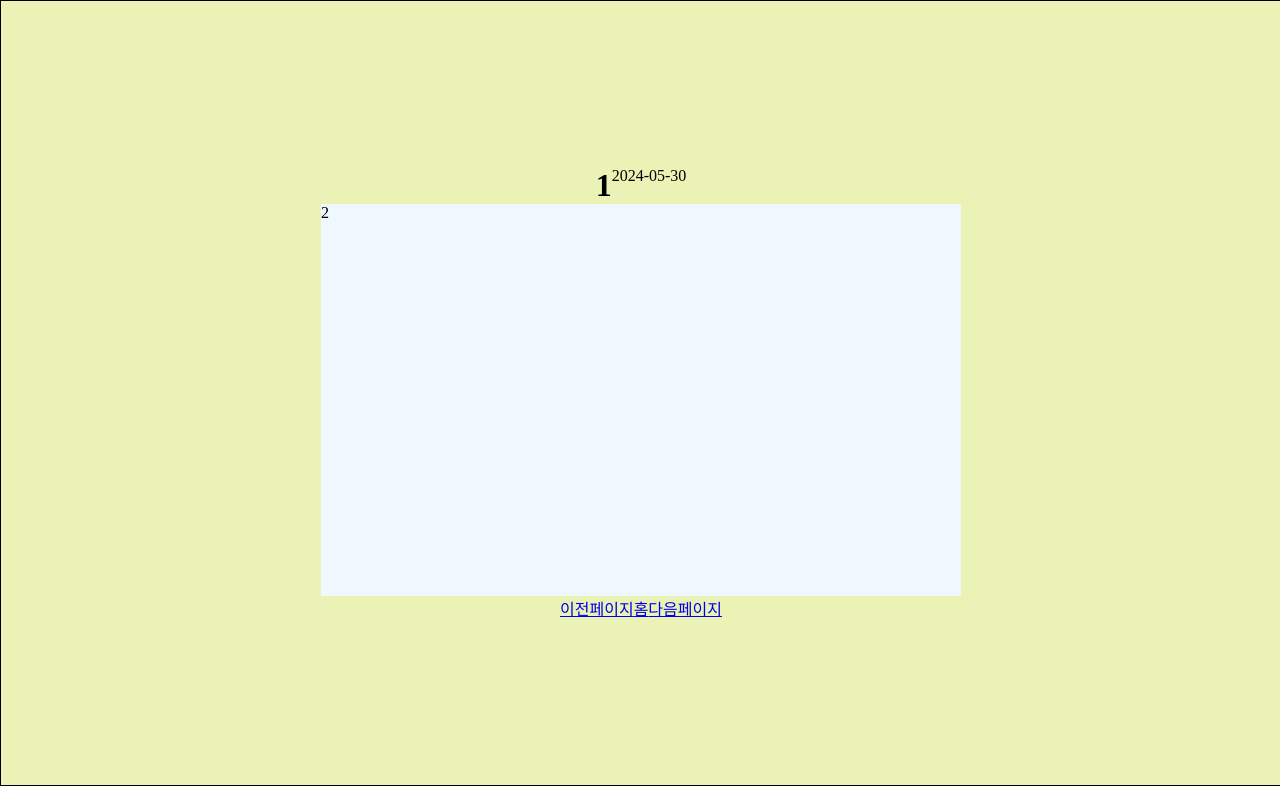
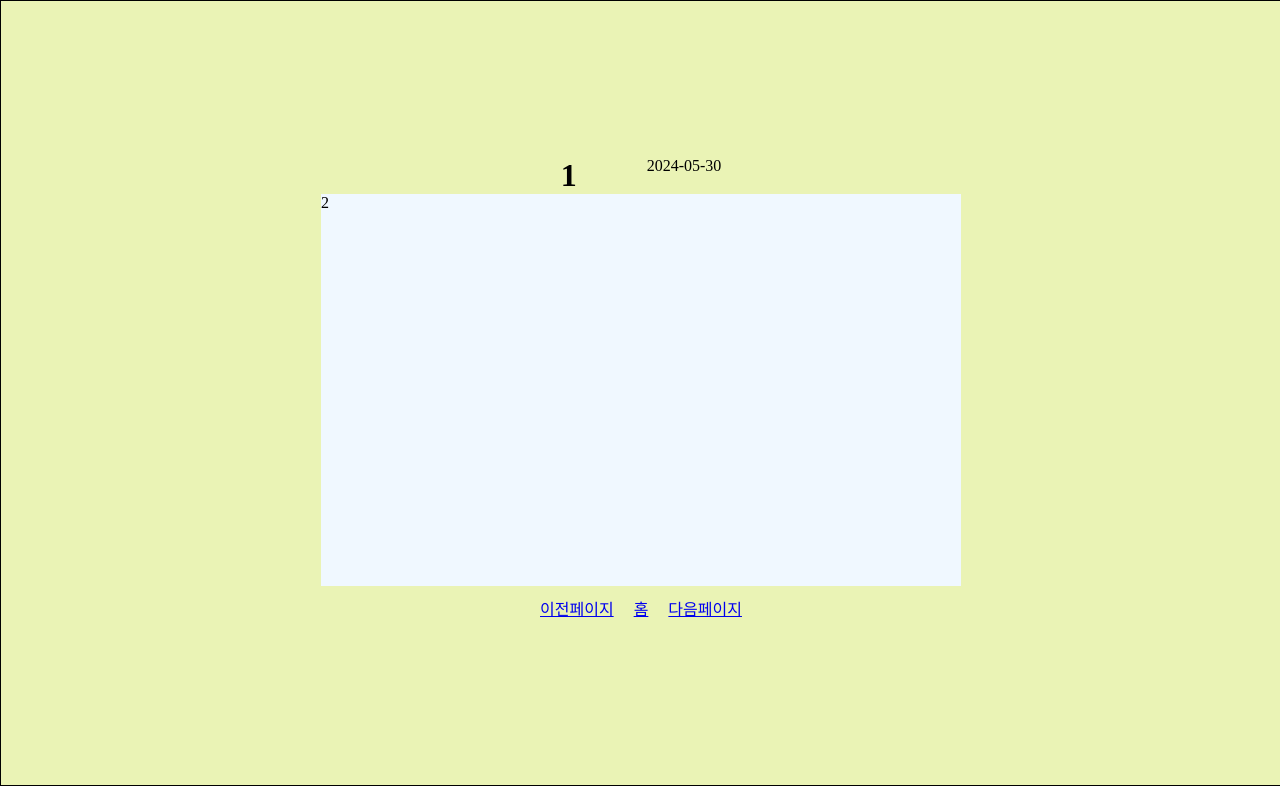
Before and after one commit to jojayeon/kdt2, a website: page diary/html/index1.html in a window 1280 px wide. Drawn offline with Linux system fonts and the light colour scheme.

Commit message:
margin추가

```diff
--- a/diary/main.css
+++ b/diary/main.css
@@ -32,3 +32,6 @@
 #content{
   resize: none;
 }
+#root > form>a{
+  padding-top: 10px;
+}
--- a/diary/public/sub.css
+++ b/diary/public/sub.css
@@ -20,7 +20,11 @@
 
 /* 제목 *//* 날짜 */
 #root > div:nth-child(1){
-  flex-direction: row
+  flex-direction: row;
+}
+#root > div:nth-child(1)>p{
+  margin-left: 70px;
+
 }
 /* 내용 */
 #root > div:nth-child(2){
@@ -34,4 +38,5 @@
 }
 #root > div:nth-child(3)>a{
   display: flex;
+  margin: 10px;
 }
```
